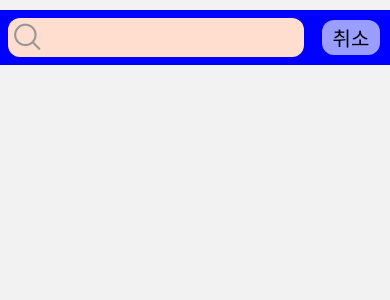
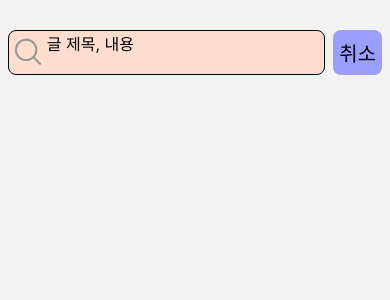
Before and after one commit to SICE0821/CampusLife-Project, a React Native app: screen /SearchPostScreen in a window 390 px wide. Shown: the top 300 px of the page. Built offline with nearby package versions, Linux system fonts and the light colour scheme.

Commit message:
서치 스크린, 상세페이지 스크린 70퍼 작성

```diff
--- a/App/db.js
+++ b/App/db.js
@@ -3,7 +3,7 @@ const PORT = 3000;
 
 //마리아 db설정
  const pool = mariadb.createPool({
-    host: '14.6.152.32',
+    host: '14.6.152.64',
     port: 3306,
     user: 'yuhwan',
     password: '0000',
--- a/App/screens/CommunityScreens/GeneralPostsScreen.tsx
+++ b/App/screens/CommunityScreens/GeneralPostsScreen.tsx
@@ -25,7 +25,7 @@ const GeneralPostsScreen: React.FC = ({ navigation, route }: any) => {
 
     const getGeneralposts = async () => {
         try {
-            const response = await fetch('http://172.30.1.72:3000/generalpost');
+            const response = await fetch('http://14.35.13.183:3000/generalpost');
             const postsdata = await response.json();
             console.log(postsdata);
             setCommunityData(postsdata);
@@ -36,7 +36,7 @@ const GeneralPostsScreen: React.FC = ({ navigation, route }: any) => {
 
     const getDepartmentposts = async () => {
         try {
-            const response = await fetch('http://172.30.1.72:3000/departmentpost');
+            const response = await fetch('http://14.35.13.183:3000/departmentpost');
             const postsdata = await response.json();
             setCommunityData(postsdata);
         } catch (error) {
--- a/App/screens/CommunityScreens/PostDetailScreen.tsx
+++ b/App/screens/CommunityScreens/PostDetailScreen.tsx
@@ -6,6 +6,17 @@ import IconC from 'react-native-vector-icons/Feather';
 
 const PostDetailScreen: React.FC = () => {
     const [commenttext, setcommenttext] = useState('댓글을 입력해주세요');
+    const [inputheight, setinputheight] = useState(40);
+
+    const handleContentSizeChange = (e: any) => {
+        const maxlineHeight = 112;
+        const currentlineHeight = e.nativeEvent.contentSize.height;
+
+        if (currentlineHeight <= maxlineHeight) {
+            setinputheight(e.nativeEvent.contentSize.height);
+        }
+        console.log(e.nativeEvent.contentSize.height);
+    }
     const handleInputChange = (inputText: string) => {
         setcommenttext(inputText);
     };
@@ -40,33 +51,36 @@ const PostDetailScreen: React.FC = () => {
                     </Text>
                 </View>
                 <Text style={{ fontSize: 16, color: 'black', marginLeft: 20, marginRight: 20, }}>
-                    ㅇㅇㅇㅇㅇㅇㅇㅇㅇㅇㅇㅇㅇㅇㅇㅇㅇㅇㅇㅇㅇㅇㅇㅇㅇㅇㅇㅇㅇㅇㅇㅇㅇ
-                    ㅇㅇㅇㅇㅇㅇㅇㅇㅇㅇㅇㅇㅇㅇㅇㅇㅇㅇㅇㅇㅇㅇㅇㅇㅇㅇㅇㅇㅇㅇㅇㅇㅇ
-                    ㅇㅇㅇㅇㅇ
+                    에브리바디 해체! 추억에 지우개를?! 어랏 텐션이 올라? 폐가 돼? 네, 라고는 말할 수 없어!
+                    잘 보이는 세상 과자는 사라져버려?! 어쩌지 "어떻게?!"도 "이렇게 해!"도 너답지 않네? 그런 시대라도 좋아
+                    우린 아직 원더를 믿고 있는,걸 노 No? know! 어른들의 예리한 눈금 너무 시달려버려서 눈이 한쪽으로 치우쳐질 것 같아!
+                    "어떻게?!" "이렇게 해!"도 전부 정말 좋아!가 좋잖아!! 모두 모두가 웃어버릴 만한 속셈으로 숙적, 역경, 몬스터 불러도
+                    되잖아?! 엉뚱하고도 최강인 세상을 아무리 해도 구할 수 없는 곤란함도 좋잖아! 모두 모두 구해버리자! 라는 포즈로 조금이나
+                    잠깐으론 구겨지지 않는 미소 어때! 100번 실패해도 신비함은 흐트러지지 않아 원원에 둘이 통해 쓰리 포 에브리바디 쇼타임!
+
                 </Text>
                 <View style={styles.postslikeandlook}>
-                    <Text style={{ color: 'black', marginLeft: 16, }}> <IconB name="like1" size={30} /></Text>
+                    <Text style={{ color: 'black', marginLeft: 16, marginTop : 6}}> <IconB name="like1" size={20} /></Text>
                     <Text style={{ color: 'black', fontSize: 16, marginTop: 7, }}> 15 </Text>
-                    <Text style={{ color: 'black', marginTop: 7, marginLeft: 5 }}> <IconB name="eyeo" size={38} /></Text>
+                    <Text style={{ color: 'black', marginTop: 9, marginLeft: 5 }}> <IconB name="eyeo" size={20} /></Text>
                     <Text style={{ color: 'black', fontSize: 16, marginLeft: 3, marginTop: 7, }}>60</Text>
                 </View>
-                <View style={styles.writecommentcontainer}>
+            </ScrollView>
             <View style={styles.commentbox}>
-                        <View style={styles.inputtext}>
+                    <View style={[styles.inputtext, { height: inputheight }]}>
                         <TextInput
-                                style={{ flex: 1, backgroundColor : 'red', paddingLeft: 20, }}
+                            style={{ paddingLeft: 20, fontSize: 16, }}
                             onChangeText={handleInputChange}
+                            onContentSizeChange={handleContentSizeChange}
                             value={commenttext}
                             multiline={true}
                             placeholder="텍스트를 입력하세요"
                         />
                     </View>
-                        <View style={styles.sendtext}>
-                            <Text style={{ color: '#F29F05'}}> <IconC name="send" size={30} /></Text>
+                    <View style={styles.sendbutton}>
+                        <Text style={{ color: '#F29F05' }}> <IconC name="send" size={30} /></Text>
                     </View>
                 </View>
-                </View>
-            </ScrollView>
         </View>
     );
 };
@@ -119,23 +133,22 @@ const styles = StyleSheet.create({
         justifyContent: 'center',
     },
     postslikeandlook: {
-        height: 45,
-        //backgroundColor : 'yellow',
+        height: 30,
+        backgroundColor : 'yellow',
         flexDirection: 'row',
         alignItems: 'center',
     },
     writecommentcontainer: {
-        height: 70,
-        // backgroundColor: 'yellow',
+        height: 60,
+        backgroundColor: 'yellow',
         //justifyContent : 'center',
         //alignItems : 'center'
     },
     commentbox: {
-        flex: 1,
         backgroundColor: '#D9D9D9',
         margin: 10,
         borderRadius: 10,
-        flexDirection: 'row'
+        flexDirection: 'row',
     },
     inputtext: {
         flex: 0.85,
@@ -143,13 +156,15 @@ const styles = StyleSheet.create({
         borderTopLeftRadius: 10,
         borderBottomLeftRadius: 10,
     },
-    sendtext: {
+    sendbutton: {
         flex: 0.15,
         //backgroundColor: 'blue',
         borderTopRightRadius: 10,
         borderBottomRightRadius: 10,
-        justifyContent : 'center',
-        alignItems : 'center'
+        justifyContent: 'center',
+        alignItems: 'center',
+        marginBottom: 5,
+        alignSelf: 'flex-end'
     }
 })
 
--- a/App/screens/CommunityScreens/SerchPostScreen.tsx
+++ b/App/screens/CommunityScreens/SerchPostScreen.tsx
@@ -10,30 +10,27 @@ const SearchPostScreen: React.FC = ({ navigation }: any) => {
     }
     return (
         <View style={styles.container}>
-            <View style={styles.headerbox}>
-                <View style={styles.searchbox}>
-                    <View style={styles.searchtextbox}>
-                        <View style={styles.picturebox1}>
+            <View style={styles.emptyspace1}></View>
+            <View style={styles.headercontainer}>
+                <View style={styles.searchcontainer}>
+                    <View style={styles.picturebox}>
                         <IconD name="search1" size={30} color="#979797" />
                     </View>
-                        <View style={styles.searchtextinputbox}>
-                            <View style = {{flex : 1}}>
+                    <View style={styles.textinputbox}>
                         <TextInput
-                                    style={{ fontSize: 16 }}
+                            style={{ flex: 1, fontSize : 16}}
                             onChangeText={handlesearchTextChange}
                             value={searchtext}
+                            multiline={true}
+                            placeholder="글 제목, 내용"
                         />
                     </View>
                 </View>
-
-                    </View>
-                </View>
-                <View style={styles.cancelbox}>
-                    <TouchableOpacity
-                        style={styles.cancelbutton}
-                        onPress={() => navigation.navigate("CommunityScreenStackNavigator")}
-                    >
-                        <Text style={{ fontSize: 20, color: 'black' }}>취소</Text>
+                <View style={styles.cancelcontainer}>
+                    <TouchableOpacity style = {styles.cancelbox} onPress={() => navigation.navigate("CommunityScreenStackNavigator")}>
+                        <Text style = {{fontSize : 20, color : 'black'}}>
+                            취소
+                        </Text>
                     </TouchableOpacity>
                 </View>
             </View>
@@ -46,47 +43,51 @@ const styles = StyleSheet.create({
         flex: 1,
         //backgroundColor : 'red',
     },
-    headerbox: {
-        height: 55,
-        backgroundColor: 'blue',
-        flexDirection: 'row',
-        marginTop: 10,
-
+    emptyspace1: {
+        height: 30,
+        //dbackgroundColor: 'blue',
     },
-    searchbox: {
-        flex: 0.80,
-        //backgroundColor: 'green',
-    },
-    cancelbox: {
-        flex: 0.20,
-        //backgroundColor: 'yellow',
-    },
-    cancelbutton: {
-        flex: 1,
-        backgroundColor: '#9A9EFF',
-        margin: 10,
-        justifyContent: 'center',
-        alignItems: 'center',
-        borderRadius: 12,
-    },
-    searchtextbox: {
-        flex: 1,
-        backgroundColor: '#FFDECF',
-        margin: 8,
-        borderRadius: 12,
+    headercontainer: {
+        height: 45,
+        //backgroundColor: 'red',
         flexDirection: 'row',
     },
-    picturebox1: {
-        flex: 0.13,
-        //backgroundColor : 'yellow',
-        borderRadius: 12,
+    searchcontainer: {
+        flex: 0.83,
+        backgroundColor: '#FFDECF',
+        flexDirection: 'row',
+        marginLeft :8,
+        borderRadius: 8,
+        borderWidth: 1,
+    },
+    cancelcontainer: {
+        flex: 0.17,
+        //backgroundColor : 'green'
+    },
+    picturebox: {
+        flex: 0.12,
+        //backgroundColor : 'green',
+        borderTopLeftRadius: 8,
+        borderBottomLeftRadius: 8,
         justifyContent: 'center',
         alignItems: 'center',
     },
-    searchtextinputbox: {
-        flex: 0.87,
-        justifyContent: 'center',
+    textinputbox: {
+        flex: 0.88,
+        //backgroundColor : "black",
+        borderTopRightRadius: 8,
+        borderBottomRightRadius: 8,
+    },
+    cancelbox : {
+        flex : 1,
+        backgroundColor : '#9A9EFF',
+        borderRadius : 8,
+        marginLeft : 8,
+        marginRight : 8,
+        justifyContent : 'center',
+        alignItems : 'center',
     }
-})
+}
+)
 
 export default SearchPostScreen;
--- a/App/screens/CommunityScreens/WritePostScreen.tsx
+++ b/App/screens/CommunityScreens/WritePostScreen.tsx
@@ -57,7 +57,7 @@ const WritePostPage: React.FC = () => {
     };
 
     try {
-      const response = await fetch('http://172.30.1.72:3000/post', {
+      const response = await fetch('http://14.35.13.183:3000/post', {
         method: 'POST',
         headers: {
           'Content-Type': 'application/json',
--- a/App/screens/MainScreen.tsx
+++ b/App/screens/MainScreen.tsx
@@ -47,7 +47,7 @@ const MainPage = () => {
 
   const fetchschoolpostData = async () => {
       try {
-        const response = await fetch('http://172.30.1.72:3000/MainPageSchoolPost');
+        const response = await fetch('http://14.35.13.183:3000/MainPageSchoolPost');
         if (!response.ok) {
           throw new Error('서버 응답 실패');
         }
@@ -61,7 +61,7 @@ const MainPage = () => {
 
     const fetchdepartmentpostData = async () => {
       try {
-        const response = await fetch('http://172.30.1.72:3000/MainPagedepartmentPost');
+        const response = await fetch('http://14.35.13.183:3000/MainPagedepartmentPost');
         if (!response.ok) {
           throw new Error('서버 응답 실패');
         }
@@ -75,7 +75,7 @@ const MainPage = () => {
 
     const fetchhotpostData = async () => {
       try {
-        const response = await fetch('http://172.30.1.72:3000/MainPagehotPost');
+        const response = await fetch('http://14.35.13.183:3000/MainPagehotPost');
         if (!response.ok) {
           throw new Error('서버 응답 실패');
         }
--- a/App/server.js
+++ b/App/server.js
@@ -12,7 +12,7 @@ app.use(express.json());
 
 
 const pool = mariadb.createPool({
-  host: '14.6.152.64',
+  host: '172.16.106.83',
   port: 3306,
   user: 'root',
   password: '1214',
```
Lines whose indentation alone changed are shown as unchanged.
